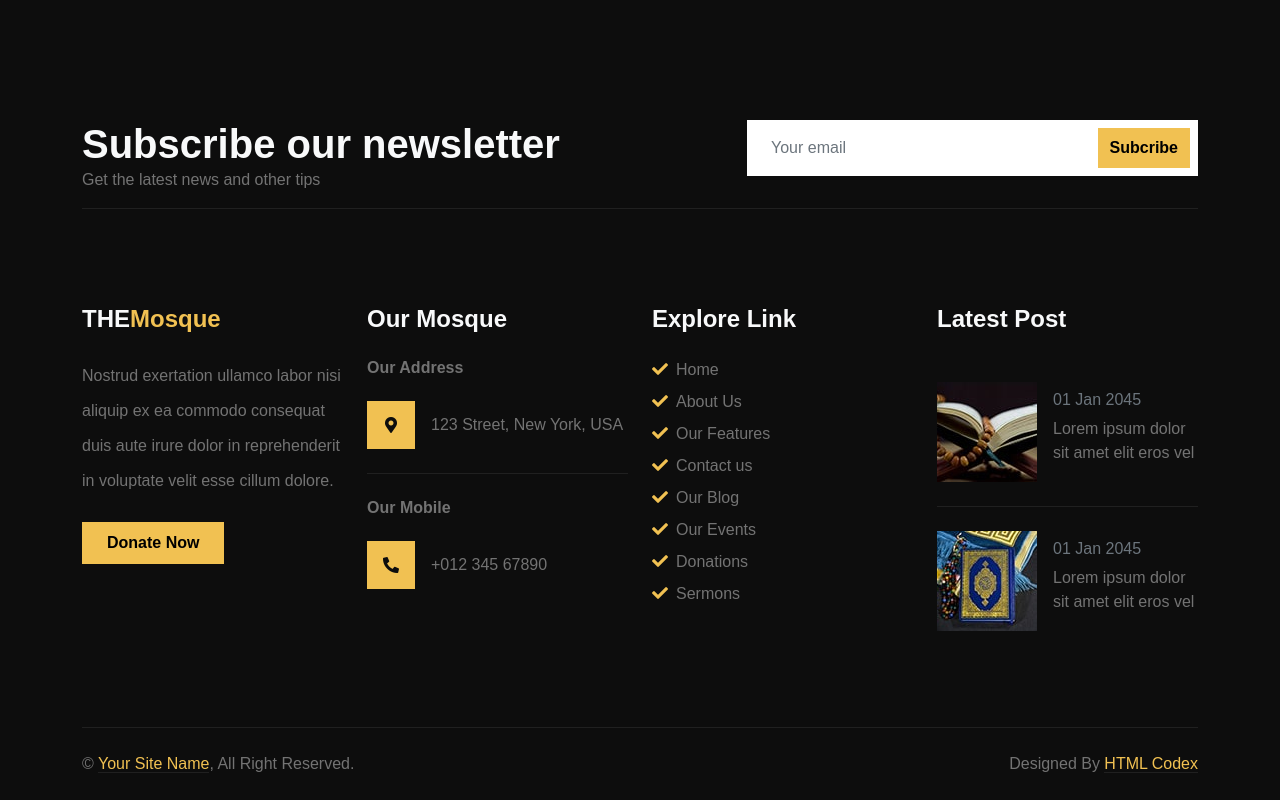
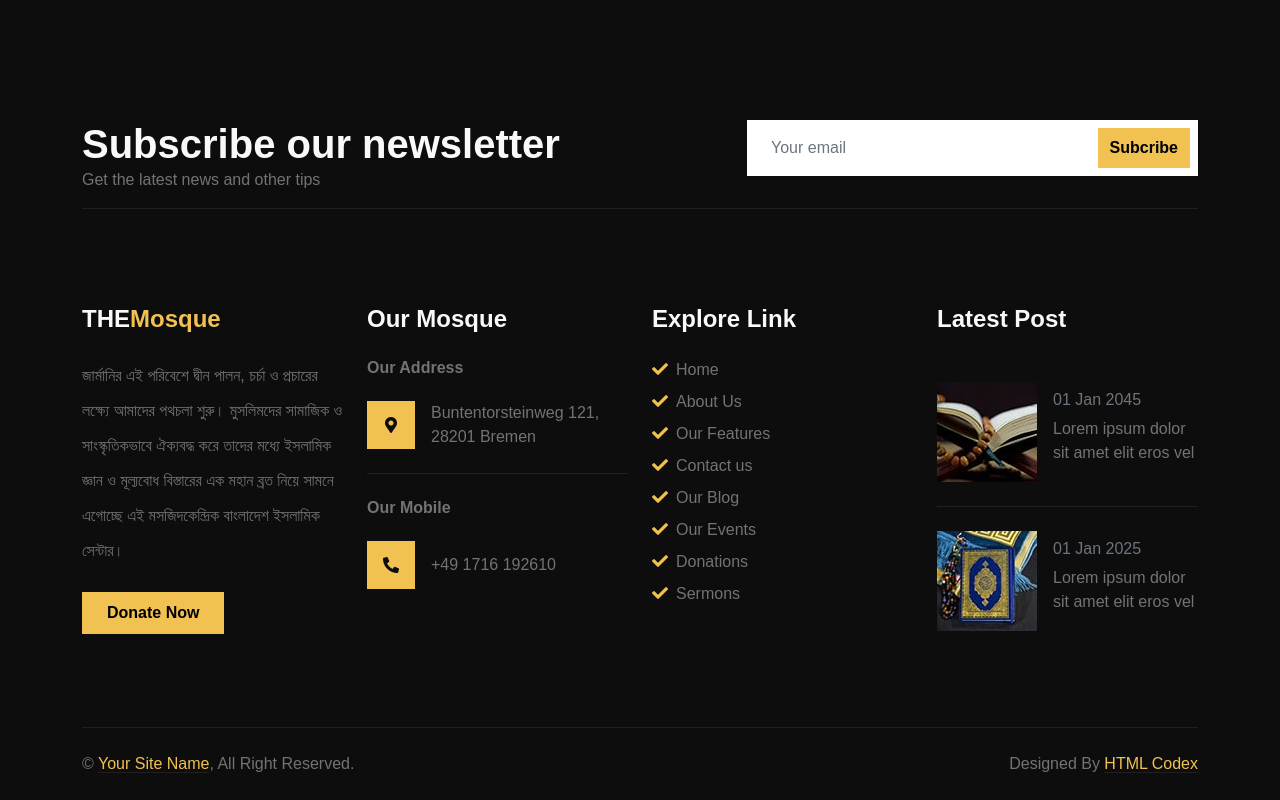
Before and after one commit to Azizabdultushar/bangladeshmosqueproject, a plain HTML site: page index.html in a window 1280 px wide. Shown: the part 8185-8985 px from the top of the page. Drawn offline with nearby package versions, Linux system fonts and the light colour scheme; files whose address does not match are found by name.

Commit message:
Update index.html

```diff
--- a/index.html
+++ b/index.html
@@ -736,7 +736,7 @@
                     <div class="col-md-6 col-lg-6 col-xl-3">
                         <div class="footer-item mt-5">
                             <h4 class="text-light mb-4">THE<span class="text-primary">Mosque</span></h4>
-                            <p class="mb-4 text-secondary">Nostrud exertation ullamco labor nisi aliquip ex ea commodo consequat duis aute irure dolor in reprehenderit in voluptate velit esse cillum dolore.</p>
+                            <p class="mb-4 text-secondary">জার্মানির এই পরিবেশে দ্বীন পালন, চর্চা ও প্রচারের লক্ষ্যে আমাদের পথচলা শুরু। মুসলিমদের সামাজিক ও সাংস্কৃতিকভাবে ঐক্যবদ্ধ করে তাদের মধ্যে ইসলামিক জ্ঞান ও মূল্যবোধ বিস্তারের এক মহান ব্রত নিয়ে সামনে এগোচ্ছে এই মসজিদকেন্দ্রিক বাংলাদেশ ইসলামিক সেন্টার।</p>
                             <a href="" class="btn btn-primary py-2 px-4">Donate Now</a>
                         </div>
                     </div>
@@ -747,12 +747,12 @@
                                 <h6 class="text-secondary mb-0">Our Address</h6>
                                 <div class="d-flex align-items-center border-bottom py-4">
                                     <span class="flex-shrink-0 btn-square bg-primary me-3 p-4"><i class="fa fa-map-marker-alt text-dark"></i></span>
-                                    <a href="" class="text-body">123 Street, New York, USA</a>
+                                    <a href="" class="text-body">Buntentorsteinweg 121, 28201 Bremen</a>
                                 </div>
                                 <h6 class="text-secondary mt-4 mb-0">Our Mobile</h6>
                                 <div class="d-flex align-items-center py-4">
                                     <span class="flex-shrink-0 btn-square bg-primary me-3 p-4"><i class="fa fa-phone-alt text-dark"></i></span>
-                                    <a href="" class="text-body">+012 345 67890</a>
+                                    <a href="" class="text-body">+49 1716 192610 </a>
                                 </div>
                             </div>
                         </div>
@@ -785,7 +785,7 @@
                             <div class="d-flex py-4">
                                 <img src="img/blog-mini-2.jpg" class="img-fluid flex-shrink-0" alt="">
                                 <div class="ps-3">
-                                    <p class="mb-0 text-muted">01 Jan 2045</p>
+                                    <p class="mb-0 text-muted">01 Jan 2025</p>
                                     <a href="" class="text-body">Lorem ipsum dolor sit amet elit eros vel</a>
                                 </div>
                             </div>
```
